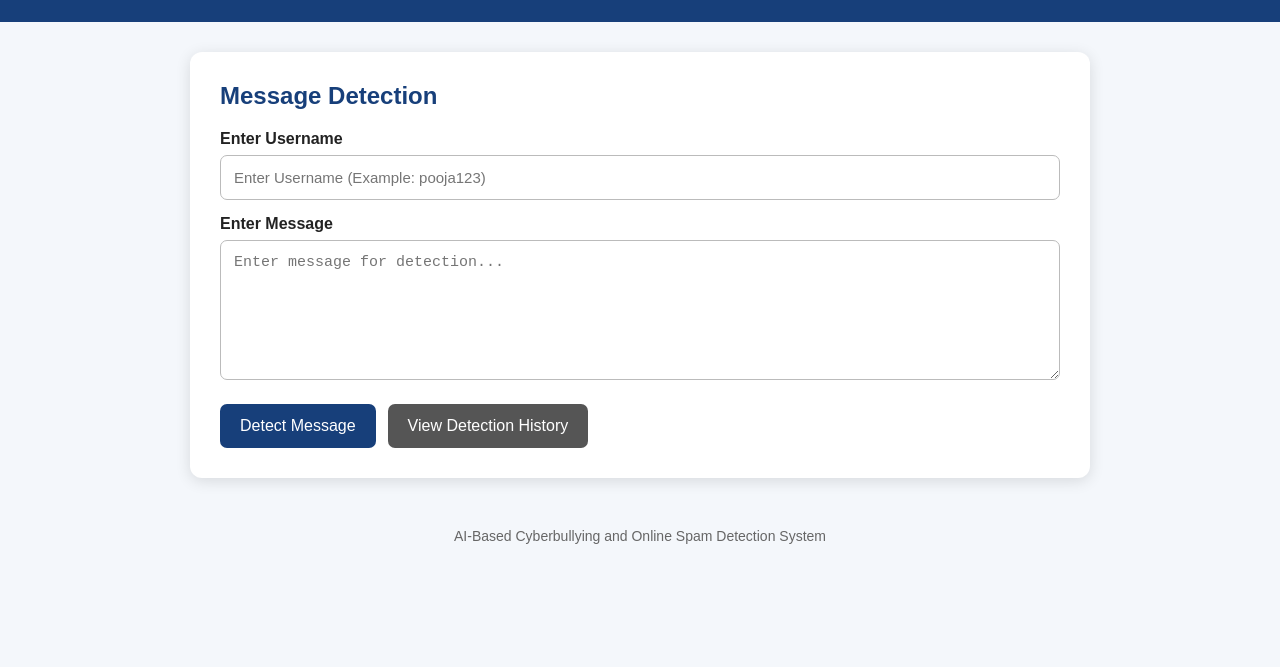
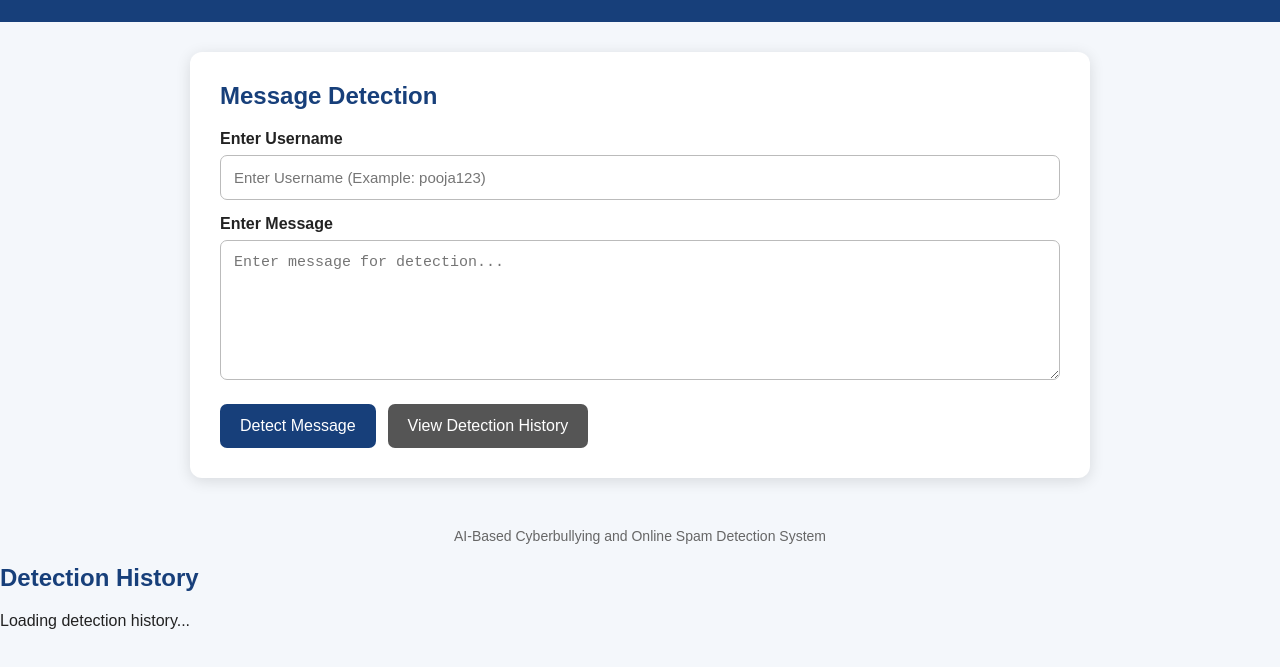
Before and after one commit to waghuldepooja6-cyber/Cyberbullying-Spam-detection, a plain HTML site: page index.html in a window 1280 px wide. Shown: the part 85-752 px from the top of the page. Drawn offline with Linux system fonts and the light colour scheme.

Commit message:
Update index.html

```diff
--- a/index.html
+++ b/index.html
@@ -885,6 +885,12 @@
         }
 
     </script>
+    <section id="history">
+         <h2>Detection History</h2>
+         <div id="history-container">
+               Loading detection history...
+    </div>
+</section>
 
 </body>
 
```
